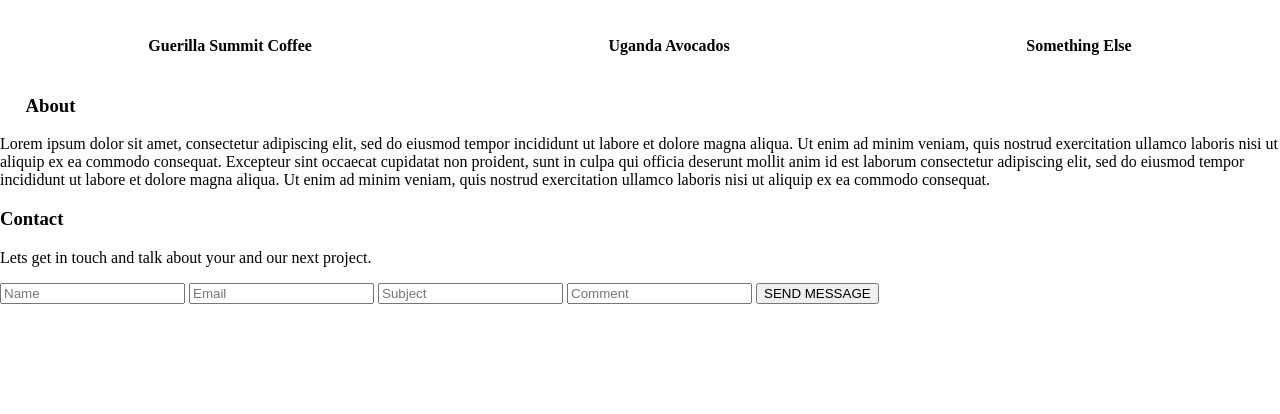
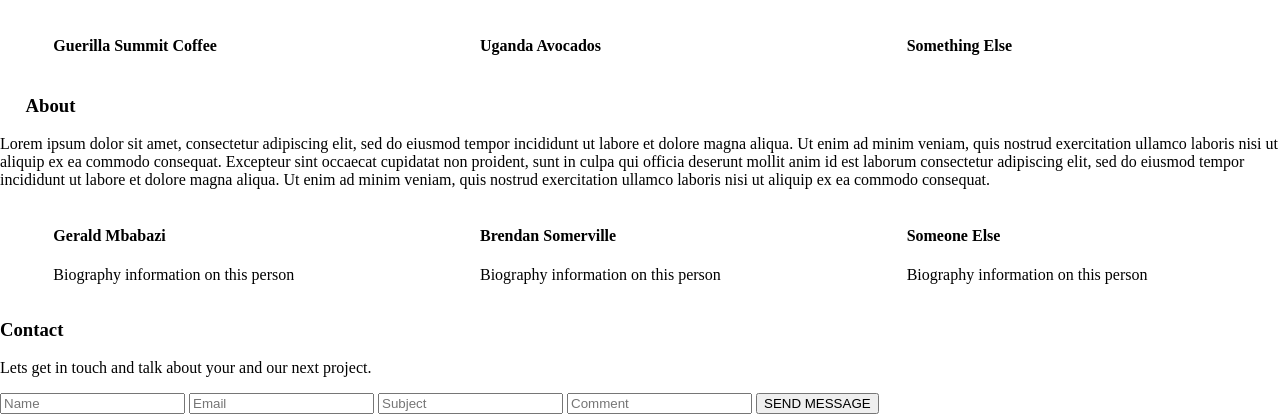
Before and after one commit to willbach/uganda-future-fund, a website: page src/client/index.html in a window 1280 px wide. Shown: the part 857-1271 px from the top of the page. Before the commit the page ends 1161 px from the top, so only its background shows below. Drawn offline with Linux system fonts and the light colour scheme; some icons are missing.

Commit message:
added bio information slots

```diff
--- a/src/client/index.html
+++ b/src/client/index.html
@@ -64,6 +64,23 @@
     </p>
   </div>
 
+  <div class="bio">
+
+    <div class="bio-item">
+      <h4 class="bio-item-header">Gerald Mbabazi</h4>
+      <p class="bio-item-text">Biography information on this person</p>
+    </div>
+    <div class="bio-item">
+      <h4 class="bio-item-header">Brendan Somerville</h4>
+      <p class="bio-item-text">Biography information on this person</p>
+    </div>
+    <div class="bio-item">
+      <h4 class="bio-item-header">Someone Else</h4>
+      <p class="bio-item-text">Biography information on this person</p>
+    </div>
+
+  </div>
+
   <!-- Contact Section -->
   <div class="w3-container w3-padding-32" id="contact">
     <h3 class="w3-border-bottom w3-border-light-grey w3-padding-12">Contact</h3>
--- a/src/client/style.css
+++ b/src/client/style.css
@@ -107,6 +107,7 @@ header {
 
 .portfolio-item {
   display: inline-block;
+  width: 25vw;
 }
 
 .portfolio-item-header {
@@ -116,3 +117,24 @@ header {
 .portfolio-item-text {
 
 }
+
+.bio {
+  display: flex;
+  flex-direction: row;
+  flex-wrap: wrap;
+  justify-content: space-around;
+  align-items: center;
+}
+
+.bio-item {
+  display: inline-block;
+  width: 25vw;
+}
+
+.bio-item-header {
+
+}
+
+.bio-item-text {
+
+}
```
